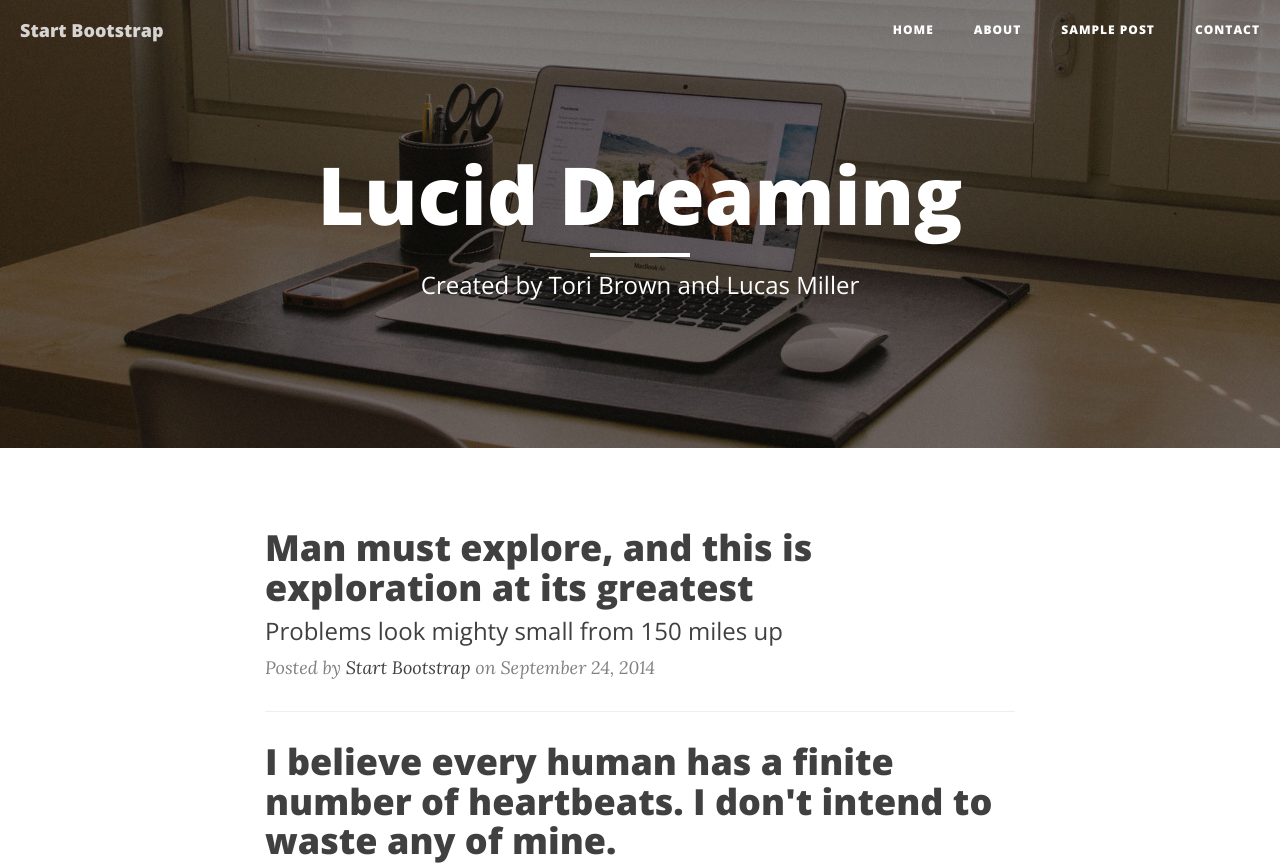
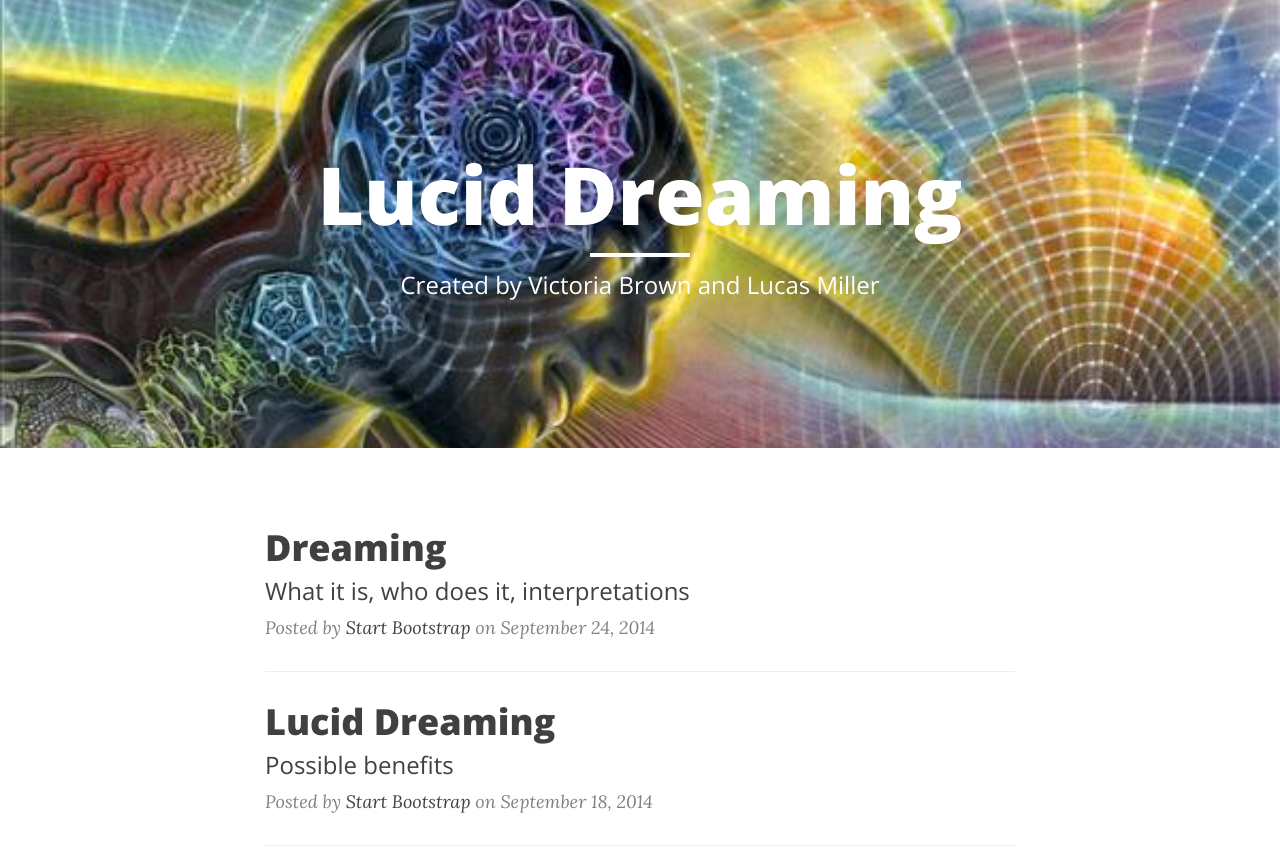
Before and after one commit to lucidreaming/lucidreaming.github.io, a plain HTML site: page index.html in a window 1280 px wide. Shown: the top 864 px of the page. Drawn offline with nearby package versions, Linux system fonts and the light colour scheme.

Commit message:
Getting there

```diff
--- a/index.html
+++ b/index.html
@@ -37,7 +37,7 @@
     <nav class="navbar navbar-default navbar-custom navbar-fixed-top">
         <div class="container-fluid">
             <!-- Brand and toggle get grouped for better mobile display -->
-            <div class="navbar-header page-scroll">
+            <!-- <div class="navbar-header page-scroll">
                 <button type="button" class="navbar-toggle" data-toggle="collapse" data-target="#bs-example-navbar-collapse-1">
                     <span class="sr-only">Toggle navigation</span>
                     <span class="icon-bar"></span>
@@ -45,12 +45,12 @@
                     <span class="icon-bar"></span>
                 </button>
                 <a class="navbar-brand" href="index.html">Start Bootstrap</a>
-            </div>
+            </div> -->
 
             <!-- Collect the nav links, forms, and other content for toggling -->
             <div class="collapse navbar-collapse" id="bs-example-navbar-collapse-1">
                 <ul class="nav navbar-nav navbar-right">
-                    <li>
+                    <!-- <li>
                         <a href="index.html">Home</a>
                     </li>
                     <li>
@@ -61,7 +61,7 @@
                     </li>
                     <li>
                         <a href="contact.html">Contact</a>
-                    </li>
+                    </li> -->
                 </ul>
             </div>
             <!-- /.navbar-collapse -->
@@ -71,14 +71,14 @@
 
     <!-- Page Header -->
     <!-- Set your background image for this header on the line below. -->
-    <header class="intro-header" style="background-image: url('img/home-bg.jpg')">
+    <header class="intro-header" style="background-image: url('img/lucid-dreamer.jpg')">
         <div class="container">
             <div class="row">
                 <div class="col-lg-8 col-lg-offset-2 col-md-10 col-md-offset-1">
                     <div class="site-heading">
                         <h1>Lucid Dreaming</h1>
                         <hr class="small">
-                        <span class="subheading">Created by Tori Brown and Lucas Miller</span>
+                        <span class="subheading">Created by Victoria Brown and Lucas Miller</span>
                     </div>
                 </div>
             </div>
@@ -92,10 +92,10 @@
                 <div class="post-preview">
                     <a href="post.html">
                         <h2 class="post-title">
-                            Man must explore, and this is exploration at its greatest
+                            Dreaming
                         </h2>
                         <h3 class="post-subtitle">
-                            Problems look mighty small from 150 miles up
+                            What it is, who does it, interpretations
                         </h3>
                     </a>
                     <p class="post-meta">Posted by <a href="#">Start Bootstrap</a> on September 24, 2014</p>
@@ -104,8 +104,11 @@
                 <div class="post-preview">
                     <a href="post.html">
                         <h2 class="post-title">
-                            I believe every human has a finite number of heartbeats. I don't intend to waste any of mine.
+                            Lucid Dreaming
                         </h2>
+                        <h3 class="post-subtitle">
+                            Possible benefits
+                        </h3>
                     </a>
                     <p class="post-meta">Posted by <a href="#">Start Bootstrap</a> on September 18, 2014</p>
                 </div>
```
Also changed, not shown: img/lucid-dreamer.jpg (added).
